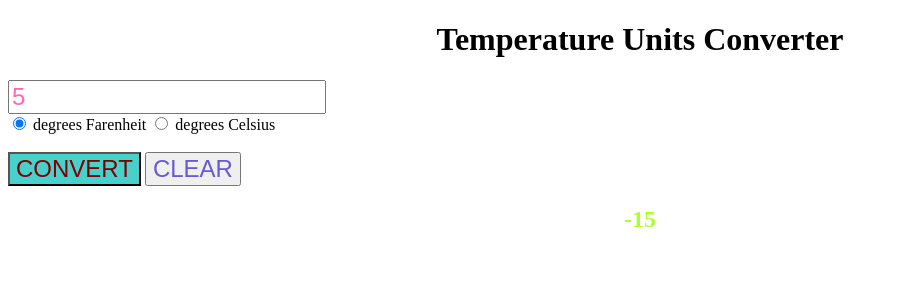
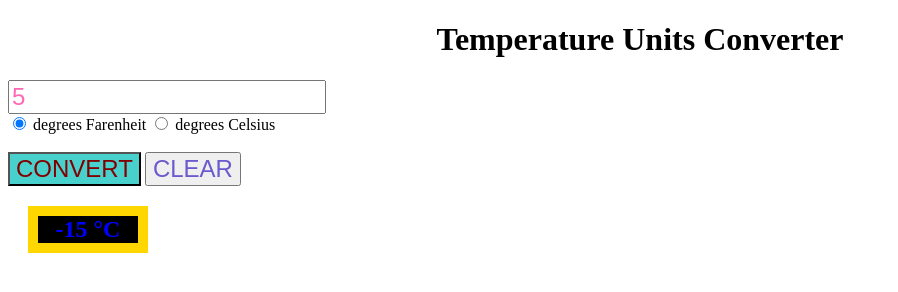
Before and after one commit to David-fds/Temperature, a plain HTML site: page index.html in a window 1280 px wide. Both pictures are taken after typing "5" into the empty fields and a click on the button "CONVERT". Shown: the whole page, without its empty margins (0-898 px from the left). Drawn offline with Linux system fonts and the light colour scheme.

Commit message:
moved over from Temp_Convert

```diff
--- a/index.html
+++ b/index.html
@@ -29,7 +29,8 @@
         <button id="input3" onclick=wipe()>
              CLEAR </button>
 
-        <h2 id="c1">Some Text</h2>
+        <h2 id="c1">&deg</h2>
+        <h5 id="c2">&deg</h5>
 
 
         <script type="text/javascript" src="script.js"></script>
--- a/script.js
+++ b/script.js
@@ -1,32 +1,59 @@
 function convert(){
         var element1 = document.getElementById("input1");
         var element2 = document.getElementById("c1");
+        var element3 = document.getElementById("c2");
         var elementf = document.getElementById("farenheit");
         var elementc = document.getElementById("celsius");
 
+        var degr = element3.textContent;
         var checkf = elementf.checked;
         var checkc = elementc.checked;
 
-    alert(checkf + "    " + checkc);
+    alert(checkf + " " + checkc + " " + degr);
 
-    var num3 = 0
+        var farencolor;
+        var answer;
+        var num3;
+        var hotcold;
         var num1 = element1.value;
+
+    // FIRST CHECK UNITS, THEN CONVERT
 
     if(checkf == true) {
         num3 = ((num1 - 32) * 5) / 9;
+        answer = num3 + " " + degr + "C";
+        farencolor = num1;
     }
 
     else {
         num3 = ((num1 * 9) / 5) + 32;
+        answer = num3 + " " + degr + "F";
+        farencolor = num3;
     }
 
-    element2.textContent = num3;
+    // NOW DETERMINE COLOR OF THE RETURNED TEMPERATURE
+
+    if(farencolor >= 85) {
+        element2.style.color = "red";
+    }
+
+    else if(farencolor >= 60) {
+        element2.style.color = "green";
+    }
+
+    else {
+        element2.style.color = "blue";
+    }
+
+    element2.textContent = answer;
 }
 
 function wipe(){
         var element1 = document.getElementById("input1");
         var element2 = document.getElementById("c1");
+        var element3 = document.getElementById("c2");
+        var degr = element3.textContent;
 
     element1.value = "";
-    element2.textContent = "";
+    element2.textContent = degr;
 }
--- a/style.css
+++ b/style.css
@@ -20,6 +20,16 @@ h1 {
 }
 
 #c1 {
+    width: 100px;
     text-align: center;
     color: greenyellow;
+    background-color: black;
+    margin: 20px 20px 20px 20px;
+    border-width: 10px;
+    border-style: solid;
+    border-color: gold;
 }
+
+#c2 {
+    display: none;
+}
```
Lines whose indentation alone changed are shown as unchanged.
